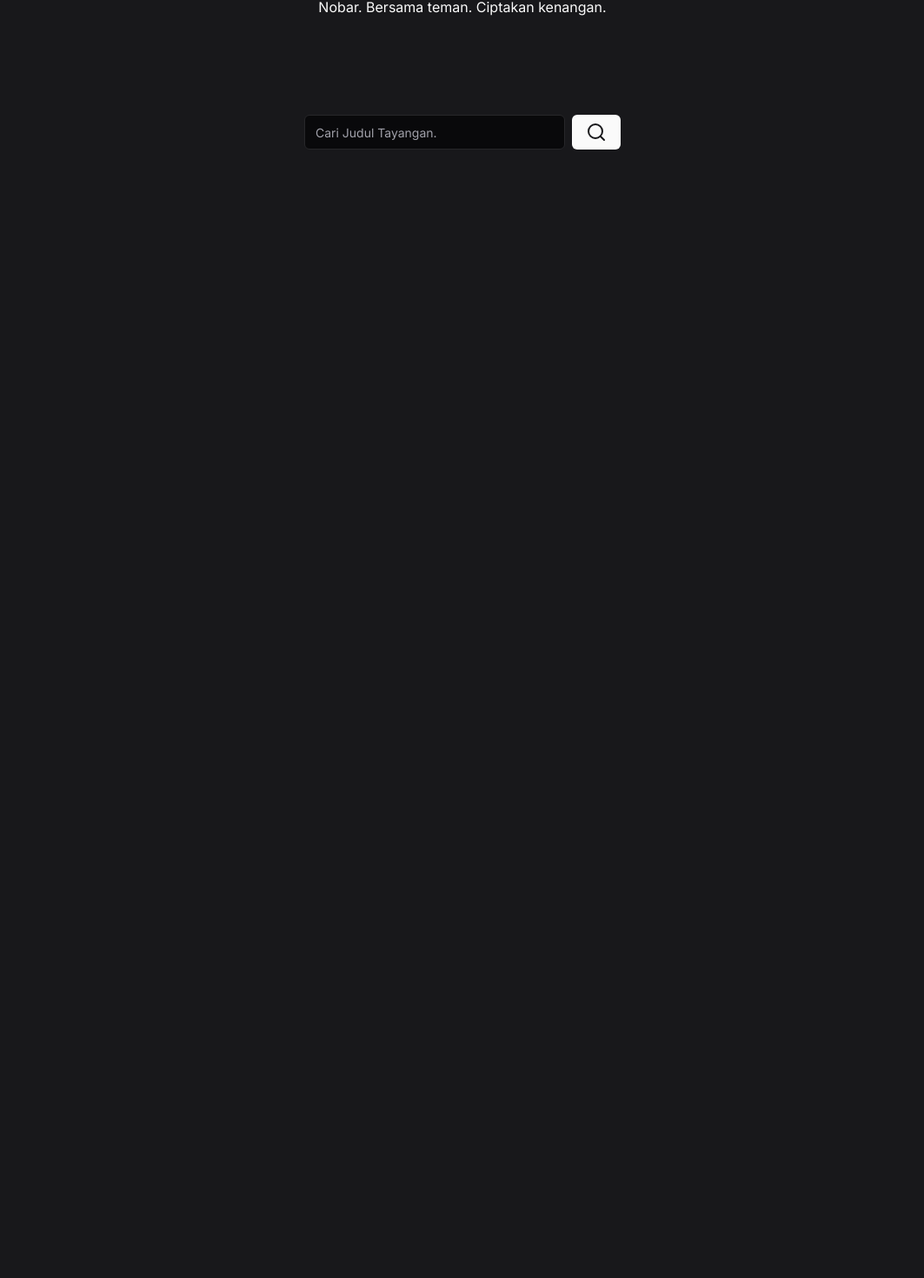
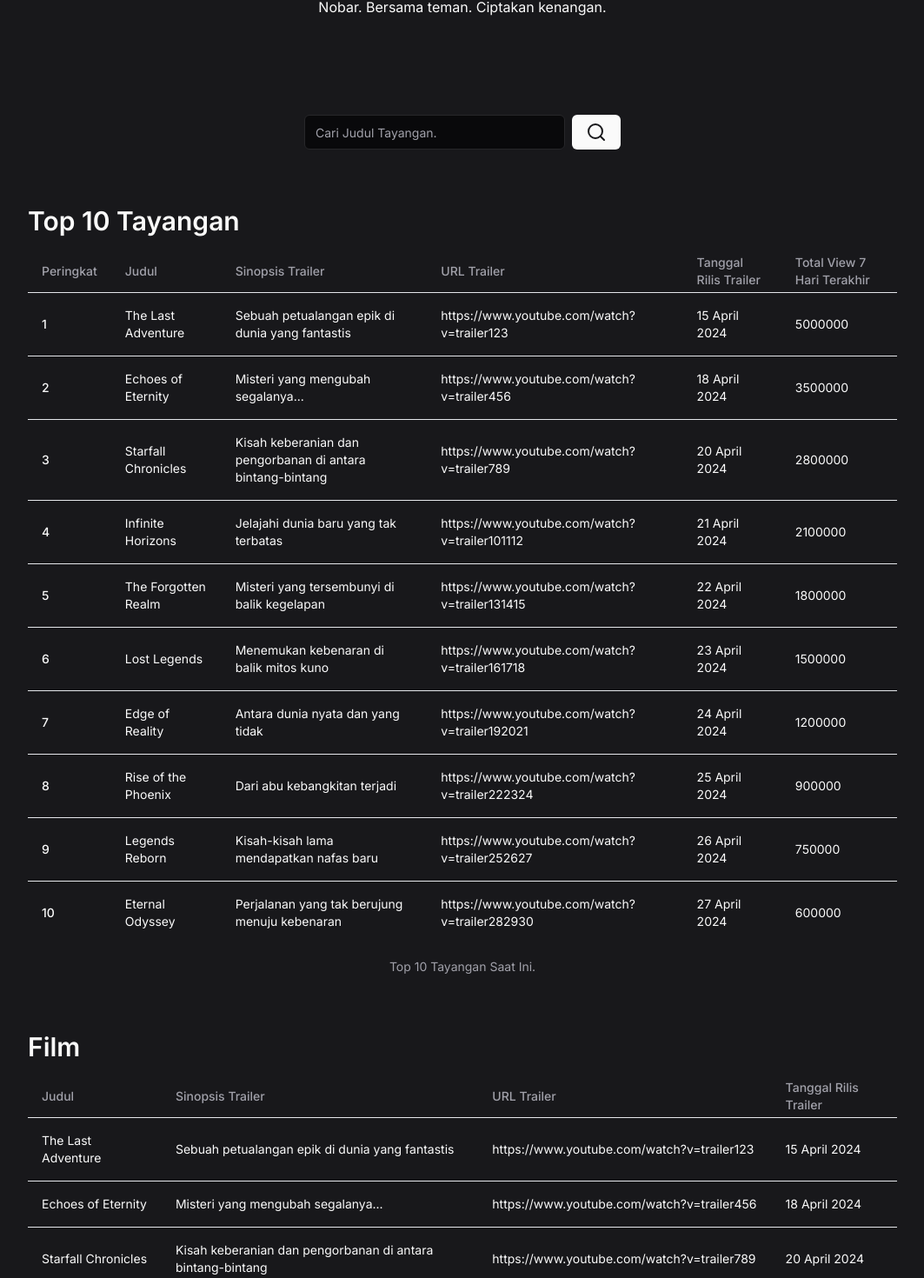
Before and after one commit to Pacilflix-D2/pacilflix, a Next.js app: page /trailer in a window 1280 px wide. Shown: the part 180-1650 px from the top of the page at 87% size, without its empty margins (108-1171 px from the left). Before the commit the page ends 800 px from the top, so only its background shows below. Built offline with nearby package versions, Linux system fonts and the light colour scheme.

Commit message:
feat: trailer page

```diff
--- /dev/null
+++ b/src/components/constants/interface.ts
@@ -0,0 +1,9 @@
+export interface Tayangan {
+  id: string
+  peringkat: number
+  judul: string
+  sinopsisTrailer: string
+  urlTrailer: string
+  tanggalRilisTrailer: string
+  totalView7HariTerakhir: number
+}
--- /dev/null
+++ b/src/components/constants/tayangan.ts
@@ -0,0 +1,95 @@
+import { Tayangan } from './interface'
+
+export const top10Films: Tayangan[] = [
+  {
+    id: '7f70be41-3c6b-4d2e-8024-3542180b1693',
+    peringkat: 1,
+    judul: 'The Last Adventure',
+    sinopsisTrailer: 'Sebuah petualangan epik di dunia yang fantastis',
+    urlTrailer: 'https://www.youtube.com/watch?v=trailer123',
+    tanggalRilisTrailer: '2024-04-15',
+    totalView7HariTerakhir: 5000000,
+  },
+  {
+    id: '7f70be41-3c6b-4d2e-8024-3542180b1693',
+    peringkat: 2,
+    judul: 'Echoes of Eternity',
+    sinopsisTrailer: 'Misteri yang mengubah segalanya...',
+    urlTrailer: 'https://www.youtube.com/watch?v=trailer456',
+    tanggalRilisTrailer: '2024-04-18',
+    totalView7HariTerakhir: 3500000,
+  },
+  {
+    id: '7f70be41-3c6b-4d2e-8024-3542180b1693',
+    peringkat: 3,
+    judul: 'Starfall Chronicles',
+    sinopsisTrailer:
+      'Kisah keberanian dan pengorbanan di antara bintang-bintang',
+    urlTrailer: 'https://www.youtube.com/watch?v=trailer789',
+    tanggalRilisTrailer: '2024-04-20',
+    totalView7HariTerakhir: 2800000,
+  },
+  {
+    id: '7f70be41-3c6b-4d2e-8024-3542180b1693',
+    peringkat: 4,
+    judul: 'Infinite Horizons',
+    sinopsisTrailer: 'Jelajahi dunia baru yang tak terbatas',
+    urlTrailer: 'https://www.youtube.com/watch?v=trailer101112',
+    tanggalRilisTrailer: '2024-04-21',
+    totalView7HariTerakhir: 2100000,
+  },
+  {
+    id: '7f70be41-3c6b-4d2e-8024-3542180b1693',
+    peringkat: 5,
+    judul: 'The Forgotten Realm',
+    sinopsisTrailer: 'Misteri yang tersembunyi di balik kegelapan',
+    urlTrailer: 'https://www.youtube.com/watch?v=trailer131415',
+    tanggalRilisTrailer: '2024-04-22',
+    totalView7HariTerakhir: 1800000,
+  },
+  {
+    id: '7f70be41-3c6b-4d2e-8024-3542180b1693',
+    peringkat: 6,
+    judul: 'Lost Legends',
+    sinopsisTrailer: 'Menemukan kebenaran di balik mitos kuno',
+    urlTrailer: 'https://www.youtube.com/watch?v=trailer161718',
+    tanggalRilisTrailer: '2024-04-23',
+    totalView7HariTerakhir: 1500000,
+  },
+  {
+    id: '7f70be41-3c6b-4d2e-8024-3542180b1693',
+    peringkat: 7,
+    judul: 'Edge of Reality',
+    sinopsisTrailer: 'Antara dunia nyata dan yang tidak',
+    urlTrailer: 'https://www.youtube.com/watch?v=trailer192021',
+    tanggalRilisTrailer: '2024-04-24',
+    totalView7HariTerakhir: 1200000,
+  },
+  {
+    id: '7f70be41-3c6b-4d2e-8024-3542180b1693',
+    peringkat: 8,
+    judul: 'Rise of the Phoenix',
+    sinopsisTrailer: 'Dari abu kebangkitan terjadi',
+    urlTrailer: 'https://www.youtube.com/watch?v=trailer222324',
+    tanggalRilisTrailer: '2024-04-25',
+    totalView7HariTerakhir: 900000,
+  },
+  {
+    id: '7f70be41-3c6b-4d2e-8024-3542180b1693',
+    peringkat: 9,
+    judul: 'Legends Reborn',
+    sinopsisTrailer: 'Kisah-kisah lama mendapatkan nafas baru',
+    urlTrailer: 'https://www.youtube.com/watch?v=trailer252627',
+    tanggalRilisTrailer: '2024-04-26',
+    totalView7HariTerakhir: 750000,
+  },
+  {
+    id: '7f70be41-3c6b-4d2e-8024-3542180b1693',
+    peringkat: 10,
+    judul: 'Eternal Odyssey',
+    sinopsisTrailer: 'Perjalanan yang tak berujung menuju kebenaran',
+    urlTrailer: 'https://www.youtube.com/watch?v=trailer282930',
+    tanggalRilisTrailer: '2024-04-27',
+    totalView7HariTerakhir: 600000,
+  },
+]
--- a/src/components/elements/Navbar/index.tsx
+++ b/src/components/elements/Navbar/index.tsx
@@ -41,7 +41,7 @@ const Navbar = () => {
   const { theme, handleTheme } = useThemeContext()
 
   return (
-    <div className="flex justify-between fixed w-[90%] left-1/2 -translate-x-1/2 top-2 p-4 bg-slate-500 bg-opacity-10 rounded-xl backdrop-blur-sm">
+    <div className="flex justify-between z-50 fixed w-[90%] left-1/2 -translate-x-1/2 top-2 p-4 bg-slate-500 bg-opacity-10 rounded-xl backdrop-blur-sm">
       <NavigationMenu>
         <NavigationMenuList className="flex items-center gap-3">
           <NavigationMenuItem>
--- a/src/modules/TrailerModule/form.ts
+++ b/src/modules/TrailerModule/form.ts
@@ -1,7 +1,5 @@
 import { z } from 'zod'
 
 export const FormSchema = z.object({
-  username: z.string().min(2, {
-    message: 'Username must be at least 2 characters.',
-  }),
+  tayanganTitle: z.string(),
 })
--- a/src/modules/TrailerModule/index.tsx
+++ b/src/modules/TrailerModule/index.tsx
@@ -15,12 +15,15 @@ import { zodResolver } from '@hookform/resolvers/zod'
 import { Button } from '@/components/ui/button'
 import { Search } from 'lucide-react'
 import { FormSchema } from './form'
+import Top10Tayangan from './sections/Top10Tayangan'
+import TabelFilm from './sections/TabelFilm'
+import TabelSeries from './sections/TabelSeries'
 
 const TrailerModule = () => {
   const form = useForm<z.infer<typeof FormSchema>>({
     resolver: zodResolver(FormSchema),
     defaultValues: {
-      username: '',
+      tayanganTitle: '',
     },
   })
 
@@ -31,13 +34,13 @@ const TrailerModule = () => {
   }
 
   return (
-    <main className="pt-28 grid grid-cols-1 gap-y-28">
+    <main className="py-28 grid grid-cols-1 gap-y-28">
       <div className="flex flex-col items-center gap-1">
         <h1 className="text-6xl font-bold">Daftar Tayangan.</h1>
         <p>Nobar. Bersama teman. Ciptakan kenangan.</p>
       </div>
 
-      <div>
+      <div className="grid grid-cols-1 gap-y-16">
         <Form {...form}>
           <form
             onSubmit={form.handleSubmit(onSubmit)}
@@ -45,7 +48,7 @@ const TrailerModule = () => {
           >
             <FormField
               control={form.control}
-              name="username"
+              name="tayanganTitle"
               render={({ field }) => (
                 <FormItem className="min-w-[300px]">
                   <FormControl>
@@ -61,6 +64,12 @@ const TrailerModule = () => {
             </Button>
           </form>
         </Form>
+
+        <Top10Tayangan />
+
+        <TabelFilm />
+
+        <TabelSeries />
       </div>
     </main>
   )
--- /dev/null
+++ b/src/modules/TrailerModule/sections/TabelFilm.tsx
@@ -0,0 +1,52 @@
+import {
+  Table,
+  TableBody,
+  TableCaption,
+  TableCell,
+  TableHead,
+  TableHeader,
+  TableRow,
+} from '@/components/ui/table'
+import React from 'react'
+import { top10Films as films } from '@/components/constants/tayangan'
+
+const TabelFilm = () => {
+  return (
+    <div className="max-w-[1000px] mx-auto w-full flex flex-col gap-4">
+      <h2 className="font-semibold text-3xl">Film</h2>
+
+      <Table>
+        <TableCaption>Daftar Film Yang Tersedia.</TableCaption>
+        <TableHeader>
+          <TableRow>
+            <TableHead>Judul</TableHead>
+            <TableHead>Sinopsis Trailer</TableHead>
+            <TableHead>URL Trailer</TableHead>
+            <TableHead>Tanggal Rilis Trailer</TableHead>
+          </TableRow>
+        </TableHeader>
+        <TableBody>
+          {films.map((film) => {
+            const rilisDateObject = new Date(film.tanggalRilisTrailer)
+            const rilisDate = rilisDateObject.toLocaleDateString('id-ID', {
+              day: 'numeric',
+              month: 'long',
+              year: 'numeric',
+            })
+
+            return (
+              <TableRow key={film.id}>
+                <TableCell>{film.judul}</TableCell>
+                <TableCell>{film.sinopsisTrailer}</TableCell>
+                <TableCell>{film.urlTrailer}</TableCell>
+                <TableCell>{rilisDate}</TableCell>
+              </TableRow>
+            )
+          })}
+        </TableBody>
+      </Table>
+    </div>
+  )
+}
+
+export default TabelFilm
--- /dev/null
+++ b/src/modules/TrailerModule/sections/TabelSeries.tsx
@@ -0,0 +1,52 @@
+import React from 'react'
+import {
+  Table,
+  TableBody,
+  TableCaption,
+  TableCell,
+  TableHead,
+  TableHeader,
+  TableRow,
+} from '@/components/ui/table'
+import { top10Films as series } from '@/components/constants/tayangan'
+
+const TabelSeries = () => {
+  return (
+    <div className="max-w-[1000px] mx-auto w-full flex flex-col gap-4">
+      <h2 className="font-semibold text-3xl">Series</h2>
+
+      <Table>
+        <TableCaption>Daftar Series Yang Tersedia.</TableCaption>
+        <TableHeader>
+          <TableRow>
+            <TableHead>Judul</TableHead>
+            <TableHead>Sinopsis Trailer</TableHead>
+            <TableHead>URL Trailer</TableHead>
+            <TableHead>Tanggal Rilis Trailer</TableHead>
+          </TableRow>
+        </TableHeader>
+        <TableBody>
+          {series.map((film) => {
+            const rilisDateObject = new Date(film.tanggalRilisTrailer)
+            const rilisDate = rilisDateObject.toLocaleDateString('id-ID', {
+              day: 'numeric',
+              month: 'long',
+              year: 'numeric',
+            })
+
+            return (
+              <TableRow key={film.id}>
+                <TableCell>{film.judul}</TableCell>
+                <TableCell>{film.sinopsisTrailer}</TableCell>
+                <TableCell>{film.urlTrailer}</TableCell>
+                <TableCell>{rilisDate}</TableCell>
+              </TableRow>
+            )
+          })}
+        </TableBody>
+      </Table>
+    </div>
+  )
+}
+
+export default TabelSeries
--- /dev/null
+++ b/src/modules/TrailerModule/sections/Top10Tayangan.tsx
@@ -0,0 +1,55 @@
+import { top10Films } from '@/components/constants/tayangan'
+import {
+  Table,
+  TableBody,
+  TableCaption,
+  TableCell,
+  TableHead,
+  TableHeader,
+  TableRow,
+} from '@/components/ui/table'
+
+const Top10Tayangan = () => {
+  return (
+    <div className="max-w-[1000px] mx-auto w-full flex flex-col gap-4">
+      <h2 className="font-semibold text-3xl">Top 10 Tayangan</h2>
+
+      <Table>
+        <TableCaption>Top 10 Tayangan Saat Ini.</TableCaption>
+        <TableHeader>
+          <TableRow>
+            <TableHead>Peringkat</TableHead>
+            <TableHead>Judul</TableHead>
+            <TableHead>Sinopsis Trailer</TableHead>
+            <TableHead>URL Trailer</TableHead>
+            <TableHead>Tanggal Rilis Trailer</TableHead>
+            <TableHead>Total View 7 Hari Terakhir</TableHead>
+          </TableRow>
+        </TableHeader>
+        <TableBody>
+          {top10Films.map((film) => {
+            const rilisDateObject = new Date(film.tanggalRilisTrailer)
+            const rilisDate = rilisDateObject.toLocaleDateString('id-ID', {
+              day: 'numeric',
+              month: 'long',
+              year: 'numeric',
+            })
+
+            return (
+              <TableRow key={film.id}>
+                <TableCell className="font-medium">{film.peringkat}</TableCell>
+                <TableCell>{film.judul}</TableCell>
+                <TableCell>{film.sinopsisTrailer}</TableCell>
+                <TableCell>{film.urlTrailer}</TableCell>
+                <TableCell>{rilisDate}</TableCell>
+                <TableCell>{film.totalView7HariTerakhir}</TableCell>
+              </TableRow>
+            )
+          })}
+        </TableBody>
+      </Table>
+    </div>
+  )
+}
+
+export default Top10Tayangan
```
Also changed, not shown: src/components/constants/film.ts (added).
